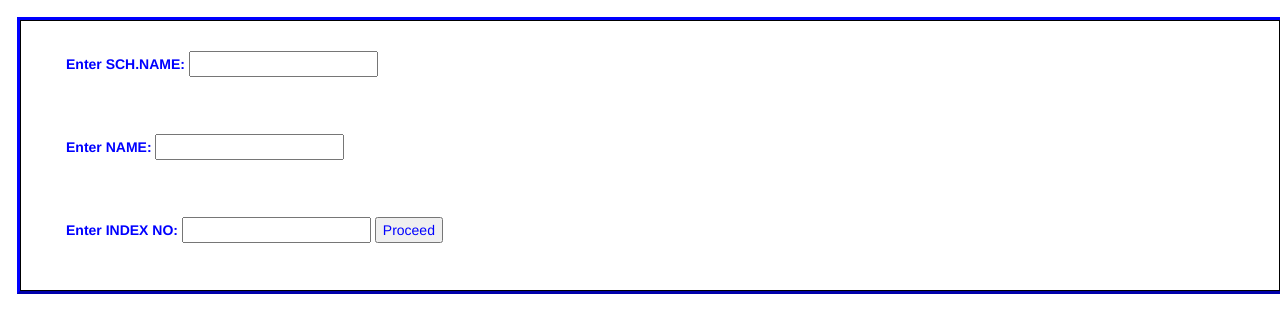
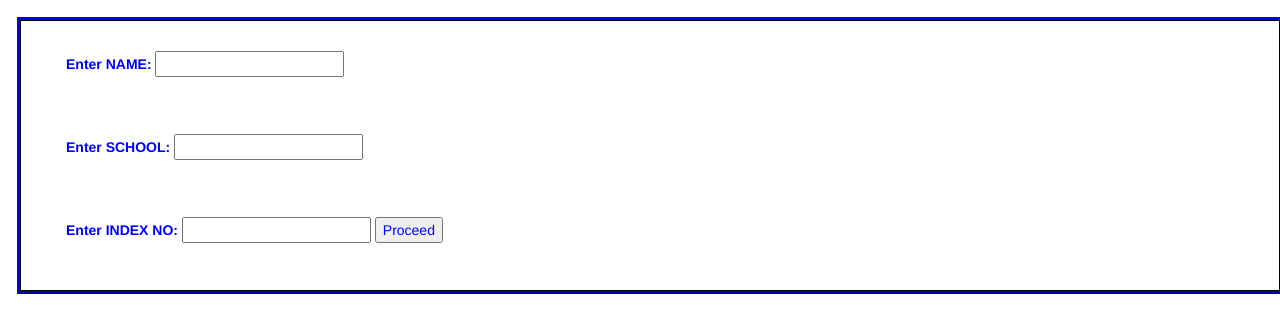
Before and after one commit to stephen22otieno/QUESTIONNAIRE, a plain HTML site: page index.html in a window 1280 px wide. Drawn offline with nearby package versions, Linux system fonts and the light colour scheme.

Commit message:
Update index.html

```diff
--- a/index.html
+++ b/index.html
@@ -11,15 +11,15 @@
       <div id="intro">
         <form id="Quiz Board" action="quiz.html">
           <div class="form-group">
-            <label for=" SCH.NAME:">Enter SCH.NAME:</label>
-            <input id="SCH.NAME" type="text">
+            <label for=" NAME:">Enter NAME:</label>
+            <input id="NAME" type="text">
            </div>
              <br>
              <br>
 
               <div class="form-group">
-                <label for="NAME:">Enter NAME:</label>
-                <input id="NAME" type="text">
+                <label for="SCHOOL:">Enter SCHOOL:</label>
+                <input id="SCHOOL" type="text">
               </div>
                <br>
                <br>
```
